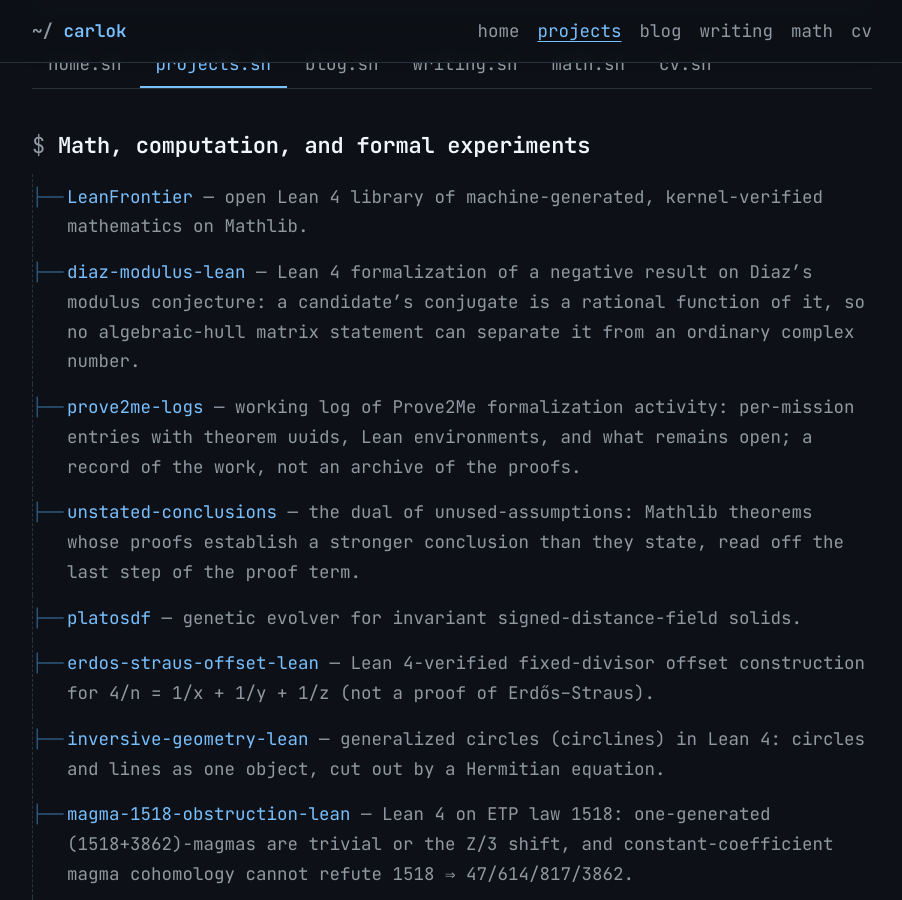
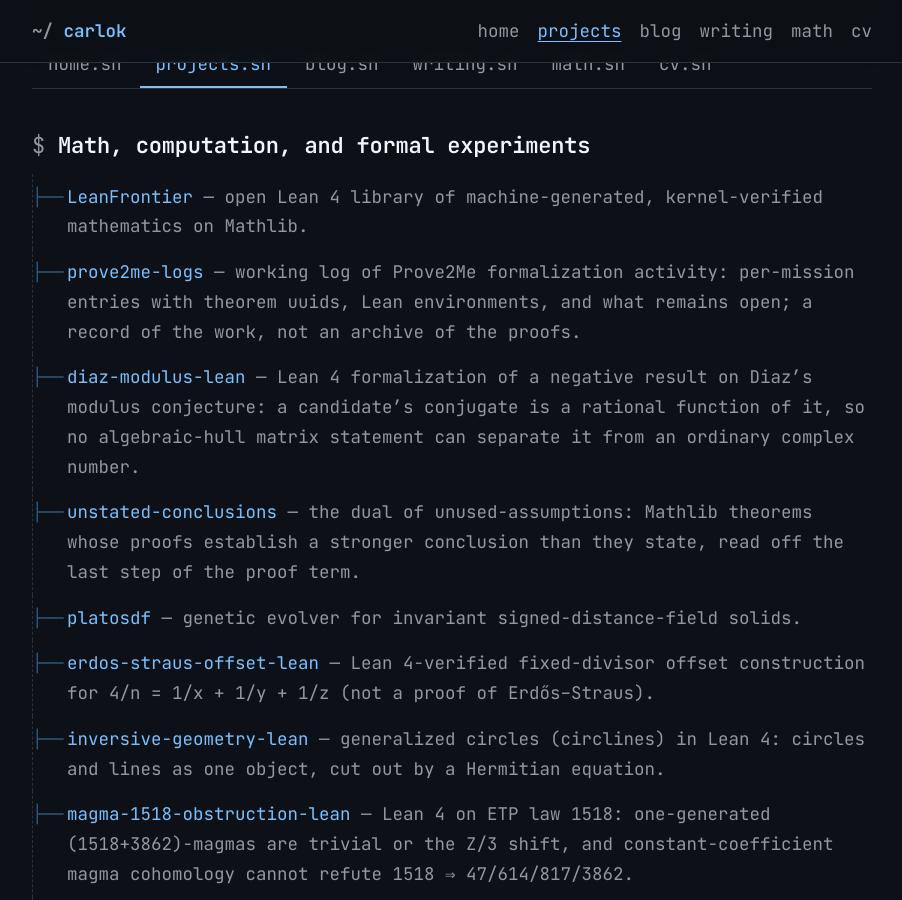
Before and after one commit to carlok/carlok.github.io, a Jekyll site: the page built from projects.md, in a window 1280 px wide and 900 px high, scrolled down 419 px. Shown: the whole window, without its empty margins (188-1090 px from the left). Built offline with Jekyll 4.4.1, drawn with Linux system fonts in a browser that asks for light colours; some of the changed text lies outside the part shown.

```diff
--- a/projects.md
+++ b/projects.md
@@ -32,8 +32,8 @@ permalink: /projects/
 ## Math, computation, and formal experiments
 
 - [LeanFrontier](https://carlok.github.io/LeanFrontier/) — open Lean 4 library of machine-generated, kernel-verified mathematics on Mathlib.
+- [prove2me-logs](https://github.com/carlok/prove2me-logs) — working log of Prove2Me formalization activity: per-mission entries with theorem uuids, Lean environments, and what remains open; a record of the work, not an archive of the proofs.
 - [diaz-modulus-lean](https://github.com/carlok/diaz-modulus-lean) — Lean 4 formalization of a negative result on Diaz's modulus conjecture: a candidate's conjugate is a rational function of it, so no algebraic-hull matrix statement can separate it from an ordinary complex number.
-- [prove2me-logs](https://github.com/carlok/prove2me-logs) — working log of Prove2Me formalization activity: per-mission entries with theorem uuids, Lean environments, and what remains open; a record of the work, not an archive of the proofs.
 - [unstated-conclusions](https://github.com/carlok/unstated-conclusions) — the dual of unused-assumptions: Mathlib theorems whose proofs establish a stronger conclusion than they state, read off the last step of the proof term.
 - [platosdf](https://github.com/carlok/platosdf) — genetic evolver for invariant signed-distance-field solids.
 - [erdos-straus-offset-lean](https://github.com/carlok/erdos-straus-offset-lean) — Lean 4-verified fixed-divisor offset construction for 4/n = 1/x + 1/y + 1/z (not a proof of Erdős–Straus).
@@ -66,11 +66,11 @@ permalink: /projects/
 
 ## Agents, automation, and review workflows
 
-- [slop-audit](https://github.com/carlok/slop-audit) — local multi-tool harness for AI-slop and formulaic prose: writing linters, descriptive stats and separate local AI-authorship signals, with no hosted detectors.
 - [caciarabot](https://github.com/carlok/caciarabot) — Italian-first, self-hosted reactive Telegram group bot.
 - [topshift-trend](https://github.com/carlok/topshift-trend) — Telegram bot that watches new entries in GitHub monthly trending repositories.
 - [llm-source-security-review](https://github.com/carlok/llm-source-security-review) — Codex skill and playbook for defensive source-code security reviews.
 - [they-live-agent](https://github.com/carlok/they-live-agent) — local AR-style field-agent scanner experiment inspired by visual overlays.
+- [slop-audit](https://github.com/carlok/slop-audit) — local multi-tool harness for AI-slop and formulaic prose: writing linters, descriptive stats and separate local AI-authorship signals, with no hosted detectors.
 
 ## Visual and interactive systems
 
```
